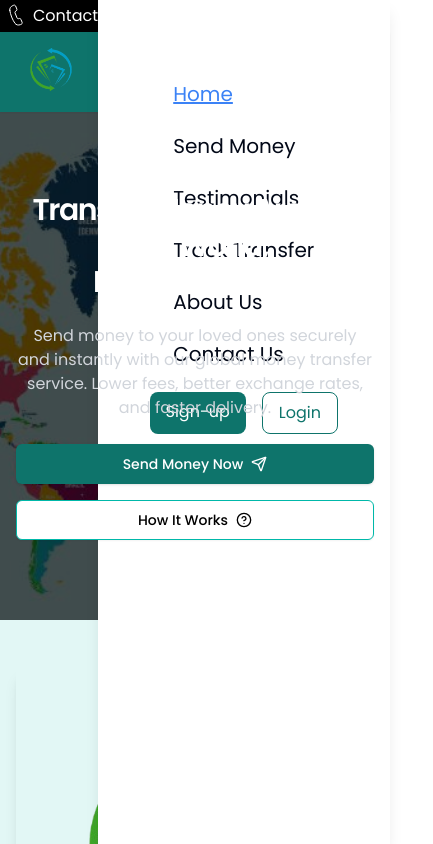
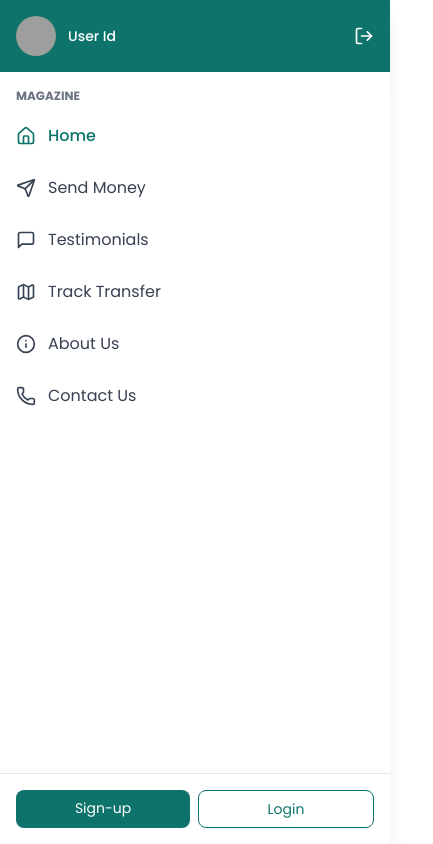
Before and after one commit to Raajkumarrai/SendMoney_Mobile, a React (Vite) app: page /home in a window 390 px wide. Both pictures are taken after a click on the button 359 px from the left and 72 px from the top of the page. Shown: the top 844 px of the page, 433 px wide, since content can reach past the window. Built offline with nearby package versions, Linux system fonts and the light colour scheme; grey boxes are pictures that could not be loaded.

Commit message:
navigation fixed mobile and desktop

```diff
--- a/package.json
+++ b/package.json
@@ -10,6 +10,7 @@
     "preview": "vite preview --host"
   },
   "dependencies": {
+    "@radix-ui/react-avatar": "^1.1.3",
     "@radix-ui/react-checkbox": "^1.1.4",
     "@radix-ui/react-dialog": "^1.1.6",
     "@radix-ui/react-label": "^2.1.2",
--- /dev/null
+++ b/src/components/ui/avatar.tsx
@@ -0,0 +1,48 @@
+import * as React from "react"
+import * as AvatarPrimitive from "@radix-ui/react-avatar"
+
+import { cn } from "@/lib/utils"
+
+const Avatar = React.forwardRef<
+  React.ElementRef<typeof AvatarPrimitive.Root>,
+  React.ComponentPropsWithoutRef<typeof AvatarPrimitive.Root>
+>(({ className, ...props }, ref) => (
+  <AvatarPrimitive.Root
+    ref={ref}
+    className={cn(
+      "relative flex h-10 w-10 shrink-0 overflow-hidden rounded-full",
+      className
+    )}
+    {...props}
+  />
+))
+Avatar.displayName = AvatarPrimitive.Root.displayName
+
+const AvatarImage = React.forwardRef<
+  React.ElementRef<typeof AvatarPrimitive.Image>,
+  React.ComponentPropsWithoutRef<typeof AvatarPrimitive.Image>
+>(({ className, ...props }, ref) => (
+  <AvatarPrimitive.Image
+    ref={ref}
+    className={cn("aspect-square h-full w-full", className)}
+    {...props}
+  />
+))
+AvatarImage.displayName = AvatarPrimitive.Image.displayName
+
+const AvatarFallback = React.forwardRef<
+  React.ElementRef<typeof AvatarPrimitive.Fallback>,
+  React.ComponentPropsWithoutRef<typeof AvatarPrimitive.Fallback>
+>(({ className, ...props }, ref) => (
+  <AvatarPrimitive.Fallback
+    ref={ref}
+    className={cn(
+      "flex h-full w-full items-center justify-center rounded-full bg-muted",
+      className
+    )}
+    {...props}
+  />
+))
+AvatarFallback.displayName = AvatarPrimitive.Fallback.displayName
+
+export { Avatar, AvatarImage, AvatarFallback }
--- a/src/pages/about/Form.tsx
+++ b/src/pages/about/Form.tsx
@@ -16,7 +16,10 @@ export default function Form() {
             transfers, making it easier, faster, and more secure than ever
             before.
           </p>
-          <Button size="lg" className="mb-12">
+          <Button
+            size="lg"
+            className="mb-12 border border-[#0e746b] text-gray-100 bg-[#0e746b] hover:bg-white hover:text-[#0e746b] duration-300"
+          >
             Learn More
           </Button>
         </div>
@@ -25,13 +28,13 @@ export default function Form() {
       {/* Values Section */}
       <section className="py-12 md:py-20">
         <div className="container px-4 mx-auto">
-          <h2 className="text-3xl font-bold text-center mb-12">
+          <h2 className="text-3xl font-semibold text-center mb-12">
             Our Core Values
           </h2>
-          <div className="grid md:grid-cols-2 lg:grid-cols-4 gap-6">
+          <div className="grid md:grid-cols-2 lg:grid-cols-4 gap-6 ">
             {[
               {
-                icon: <Target className="h-8 w-8" />,
+                icon: <Target className="h-8 w-8 " />,
                 title: "Mission Driven",
                 description:
                   "Committed to financial inclusion and accessibility for all",
@@ -55,10 +58,12 @@ export default function Form() {
             ].map((value, index) => (
               <Card key={index} className="text-center bg-[#e2f7f5]">
                 <CardContent className="pt-6">
-                  <div className="rounded-full bg-primary/10 p-3 inline-block mb-4 bg-white">
+                  <div className="rounded-full bg-primary/10 p-3 inline-block mb-4 bg-white text-[#0e746b]">
                     {value.icon}
                   </div>
-                  <h3 className="font-semibold text-xl mb-2">{value.title}</h3>
+                  <h3 className="font-semibold text-xl mb-2 text-[#0e746b]">
+                    {value.title}
+                  </h3>
                   <p className="text-muted-foreground">{value.description}</p>
                 </CardContent>
               </Card>
@@ -77,7 +82,7 @@ export default function Form() {
               { number: "99.9%", label: "Success Rate" },
             ].map((stat, index) => (
               <div key={index}>
-                <div className="text-4xl font-bold text-primary mb-2">
+                <div className="text-4xl font-semibold text-primary mb-2">
                   {stat.number}
                 </div>
                 <div className="text-muted-foreground">{stat.label}</div>
@@ -86,37 +91,6 @@ export default function Form() {
           </div>
         </div>
       </section>
-
-      {/* Story Section */}
-      {/* <section className="py-12 md:py-20">
-        <div className="container px-4 mx-auto">
-          <div className="grid md:grid-cols-2  items-center">
-            <div>
-              <h2 className="text-3xl font-bold mb-6">Our Story</h2>
-              <div className="space-y-4">
-                <p>
-                  Founded in 2020, our journey began with a simple mission: to
-                  make financial services accessible to everyone. What started
-                  as a small startup has grown into a global platform serving
-                  millions.
-                </p>
-                <p>
-                  We've built our reputation on trust, security, and innovation.
-                  Our team of experts works tirelessly to develop cutting-edge
-                  solutions that make money transfers as simple as sending a
-                  text message.
-                </p>
-                <p>
-                  Today, we're proud to be one of the leading financial
-                  technology companies, but we're even more excited about what
-                  the future holds. We continue to innovate and expand our
-                  services to meet the evolving needs of our global community.
-                </p>
-              </div>
-            </div>
-          </div>
-        </div>
-      </section> */}
 
       {/* Contact Section */}
       <section className="py-12 md:py-20">
@@ -130,7 +104,7 @@ export default function Form() {
             <div className="space-y-4">
               <div className="flex items-center justify-center gap-2">
                 <Phone className="h-5 w-5 text-primary" />
-                <span>+977 </span>
+                <span>+977 9800000000 </span>
               </div>
               <div className="flex items-center justify-center gap-2">
                 <Mail className="h-5 w-5 text-primary" />
--- a/src/pages/contact/Form.tsx
+++ b/src/pages/contact/Form.tsx
@@ -84,7 +84,7 @@ const ContactPage = () => {
           <div className="bg-white rounded-xl shadow-md overflow-hidden h-full">
             <div className="p-6 border-b">
               <div className="flex items-center gap-3 mb-4">
-                <Building className="h-6 w-6 text-[#43caca]" />
+                <Building className="h-6 w-6 text-[#0e746b]" />
                 <h2 className="text-2xl font-bold">Our Office</h2>
               </div>
               <p className="text-gray-600">
@@ -109,7 +109,7 @@ const ContactPage = () => {
           <div className="bg-white rounded-xl shadow-md overflow-hidden">
             <div className="p-6 border-b">
               <div className="flex items-center gap-3 mb-4">
-                <Send className="h-6 w-6 text-[#43caca]" />
+                <Send className="h-6 w-6 text-[#0e746b]" />
                 <h2 className="text-2xl font-bold">Send a Message</h2>
               </div>
               <p className="text-gray-600">
@@ -207,10 +207,10 @@ const ContactPage = () => {
 
                 <Button
                   type="submit"
-                  className="w-full bg-[#7ef1f1] text-gray-900 hover:bg-[#43caca] transition-colors"
+                  className="w-full border border-[#0e746b] bg-[#0e746b] text-gray-100 hover:bg-white hover:text-[#0e746b] duration-300"
                 >
+                  Send Message
                   <Send className="h-4 w-4 mr-2" />
-                  Send Message
                 </Button>
 
                 {showAlert && (
@@ -232,9 +232,11 @@ const ContactPage = () => {
       {/* FAQ Section */}
       <div className="max-w-4xl mx-auto px-4 py-16">
         <div className="text-center mb-12">
-          <h2 className="text-3xl font-bold mb-4">
-            Frequently Asked Questions
-          </h2>
+          <div className="flex justify-center items-center gap-3">
+            <h2 className="text-3xl font-bold mb-4">
+              Frequently Asked Questions ?
+            </h2>
+          </div>
           <p className="text-gray-600">
             Find quick answers to common questions about our services and
             support.
--- a/src/pages/home/HomePage.tsx
+++ b/src/pages/home/HomePage.tsx
@@ -11,6 +11,7 @@ import {
   Globe,
   Send,
   HelpCircle,
+  CircleUserRound,
 } from "lucide-react";
 import { useRef } from "react";
 import { useNavigate } from "react-router-dom";
@@ -27,7 +28,7 @@ export default function HomePage() {
   };
 
   return (
-    <div className="min-h-screen bg-[#E6FFFC]">
+    <div className="min-h-screen overflow-hidden bg-[#E6FFFC]">
       {/* Hero Section with Background Image */}
       <section className="relative px-4 py-20 text-center md:py-32 overflow-hidden">
         <div className="absolute bg-black inset-0 z-0">
@@ -37,7 +38,7 @@ export default function HomePage() {
             className="w-full h-full object-cover opacity-[0.3]"
           />
         </div>
-        <div className="relative z-50 max-w-3xl mx-auto space-y-6">
+        <div className="relative max-w-3xl mx-auto space-y-6">
           <h1 className="text-3xl font-semibold max-w-[700px] text-center mx-auto tracking-tighter text-white sm:text-4xl md:text-5xl">
             Transfer Money Around The World,
             <br />
@@ -105,6 +106,7 @@ export default function HomePage() {
                 onClick={sendMoney}
               >
                 Send Money Now
+                <Send className="h-4 w-4 mr-2" />
               </Button>
             </div>
             <div className="order-1 md:order-2 flex justify-center">
@@ -168,7 +170,7 @@ export default function HomePage() {
                 onClick={sendMoney}
                 className="bg-[#0e746b] hover:bg-[#3b9292] text-white duration-300 transition"
               >
-                Start Your Transfer
+                Start Your Transfer <Send className="h-4 w-4 mr-2" />
               </Button>
             </div>
           </div>
@@ -434,18 +436,18 @@ export default function HomePage() {
           <div className="flex flex-col sm:flex-row gap-4 justify-center pt-4">
             <Button
               onClick={sendMoney}
-              className="bg-white text-[#00B8A9] hover:bg-[#0e746b] hover:text-white transition duration-500"
+              className="text-white hover:text-[#00B8A9] bg-[#0e746b] hover:bg-white border border-[#0e746b] transition duration-500"
               size="lg"
             >
-              Send Money Now
+              Send Money Now <Send className="h-4 w-4 mr-2" />
             </Button>
             <Button
               onClick={() => navigate("/signup")}
               variant="outline"
-              className="border-white text-slate-600 hover:bg-[#0e746b] hover:text-white transition duration-500"
+              className="border-white items-center text-slate-600 hover:bg-[#0e746b] hover:text-white transition duration-500"
               size="lg"
             >
-              Create Account
+              Create Account <CircleUserRound />
             </Button>
           </div>
         </div>
--- a/src/pages/nav/TopBarNav.tsx
+++ b/src/pages/nav/TopBarNav.tsx
@@ -1,36 +1,75 @@
-import { useState } from "react";
+import { useState, useEffect } from "react";
 import { Link, useLocation } from "react-router-dom";
-import { FaBars, FaTimes } from "react-icons/fa";
 import { motion, AnimatePresence } from "framer-motion";
+import {
+  Menu,
+  Home,
+  Send,
+  MessageSquare,
+  Map,
+  Info,
+  Phone,
+  LogOut,
+} from "lucide-react";
+import { Avatar, AvatarFallback, AvatarImage } from "@/components/ui/avatar";
 
 const TopBarNav = () => {
   const [isOpen, setIsOpen] = useState(false);
   const location = useLocation();
 
+  useEffect(() => {
+    // Prevent scrolling when the mobile menu is open
+    if (isOpen) {
+      document.body.style.overflow = "hidden";
+    } else {
+      document.body.style.overflow = "auto";
+    }
+    return () => {
+      document.body.style.overflow = "auto";
+    };
+  }, [isOpen]);
+
   const navLinks = [
-    { path: "/home", label: "Home" },
-    { path: "/sendMoney", label: "Send Money" },
-    { path: "/testimonials", label: "Testimonials" },
-    { path: "/track", label: "Track Transfer" },
-    { path: "/about", label: "About Us" },
-    { path: "/contact", label: "Contact Us" },
+    { path: "/home", label: "Home", icon: <Home className="h-5 w-5" /> },
+    {
+      path: "/sendMoney",
+      label: "Send Money",
+      icon: <Send className="h-5 w-5" />,
+    },
+    {
+      path: "/testimonials",
+      label: "Testimonials",
+      icon: <MessageSquare className="h-5 w-5" />,
+    },
+    {
+      path: "/track",
+      label: "Track Transfer",
+      icon: <Map className="h-5 w-5" />,
+    },
+    { path: "/about", label: "About Us", icon: <Info className="h-5 w-5" /> },
+    {
+      path: "/contact",
+      label: "Contact Us",
+      icon: <Phone className="h-5 w-5" />,
+    },
   ];
 
   return (
-    <nav className="flex justify-between items-center w-full p-4 h-20 sticky top-0 z-50 shadow-sm bg-[#0e746b]">
-      {/* Logo */}
-      <div className="h-[70px] w-[70px] rounded-full">
+    <nav className="flex justify-between items-center p-4 h-16 sticky top-0 z-50 shadow-sm bg-[#0e746b] overflow-hidden">
+      <div className="h-[50px] w-[50px] md:h-[60px] md:w-[60px] rounded-full">
         <img src="../logo.png" alt="Send Money" className="h-full w-full" />
       </div>
 
       {/* Desktop Navigation */}
-      <ul className="hidden md:flex space-x-10 text-lg">
+      <ul className="hidden md:flex space-x-2 md:space-x-1 lg:space-x-7 text-sm md:text-sm lg:text-lg whitespace-nowrap">
         {navLinks.map(({ path, label }) => (
           <li key={path}>
             <Link
               to={path}
-              className={`transition duration-300 px-3 py-1 text-white ${
-                location.pathname === path ? "underline" : "hover:text-black"
+              className={`transition duration-300 px-2 md:px-1 py-1 text-white ${
+                location.pathname === path
+                  ? "underline"
+                  : "hover:text-black duration-500"
               }`}
             >
               {label}
@@ -40,76 +79,92 @@ const TopBarNav = () => {
       </ul>
 
       {/* Desktop Login/Signup */}
-      <div className="hidden md:flex gap-5">
+      <div className="hidden md:flex gap-3 lg:gap-5">
         <Link
           to="/signup"
-          className="text-white hover:bg-white hover:text-[#0e746b] rounded-lg px-2 py-1 duration-300"
+          className="text-white hover:bg-white hover:text-[#0e746b] rounded-lg px-2 py-1 duration-300 text-sm lg:text-base"
         >
           Sign-up
         </Link>
         <Link
-          to="/login"
-          className="text-[#0e746b] bg-white px-2 py-1 rounded-lg hover:bg-[#0e746b] hover:text-white duration-300"
+          to="/"
+          className="text-[#0e746b] bg-white px-2 py-1 rounded-lg hover:bg-[#0e746b] hover:text-white duration-300 text-sm lg:text-base"
         >
           Login
         </Link>
       </div>
 
       {/* Mobile Menu Button */}
-      <motion.button
+      <button
         onClick={() => setIsOpen(!isOpen)}
-        className="md:hidden text-xl"
-        animate={{ rotate: isOpen ? 180 : 0 }}
-        transition={{ duration: 0.3 }}
+        className="md:hidden text-white"
       >
-        {isOpen ? (
-          <FaTimes className="text-3xl" />
-        ) : (
-          <FaBars className="text-3xl" />
-        )}
-      </motion.button>
+        <Menu className="h-6 w-6" />
+      </button>
 
-      {/* Mobile Navigation */}
+      {/* Mobile Navigation - Sidebar */}
       <AnimatePresence>
         {isOpen && (
           <motion.div
-            initial={{ opacity: 0, x: 100 }}
-            animate={{ opacity: 1, x: 0 }}
-            exit={{ opacity: 0, x: 100 }}
-            transition={{ duration: 0.3 }}
-            className="fixed top-0 right-0 w-3/4 h-screen bg-white shadow-lg flex flex-col items-center pt-20 space-y-6 z-[999999999999999999909999999999999999999999999]"
+            initial={{ x: "100%" }}
+            animate={{ x: 0 }}
+            exit={{ x: "100%" }}
+            transition={{ duration: 0.3, ease: "easeInOut" }}
+            className="fixed top-0 right-0 w-screen h-screen bg-white shadow-lg flex flex-col z-50"
           >
-            <ul className="text-lg space-y-6">
-              {navLinks.map(({ path, label }) => (
-                <li key={path} className="text-xl">
+            {/* Header with User Info */}
+            <div className="bg-[#0e746b] p-4 flex items-center justify-between">
+              <div className="flex items-center gap-3">
+                <Avatar>
+                  <AvatarImage src="/placeholder-user.jpg" />
+                  <AvatarFallback>ID</AvatarFallback>
+                </Avatar>
+                <span className="font-medium text-sm text-white">User Id</span>
+              </div>
+              <button onClick={() => setIsOpen(false)} className="text-white">
+                <LogOut className="h-5 w-5" />
+              </button>
+            </div>
+
+            {/* Menu Items */}
+            <div className="flex-1 overflow-y-auto py-2">
+              <div className="px-4 py-2 uppercase text-xs font-bold text-gray-500">
+                MAGAZINE
+              </div>
+
+              <ul className="space-y-1">
+                {navLinks.map(({ path, label, icon }) => (
+                  <li key={path}>
                     <Link
                       to={path}
                       onClick={() => setIsOpen(false)}
-                    className={`transition duration-300 px-3 py-1 ${
+                      className={`flex items-center px-4 py-3 hover:bg-gray-100 ${
                         location.pathname === path
-                        ? "text-blue-500 underline"
-                        : ""
+                          ? "text-[#0e746b] font-medium"
+                          : "text-gray-700"
                       }`}
                     >
-                    {label}
+                      <span className="w-8">{icon}</span>
+                      <span>{label}</span>
                     </Link>
                   </li>
                 ))}
               </ul>
+            </div>
 
-            {/* Mobile Login/Signup in flex (same line) */}
-            <div className="flex gap-4 mt-6">
+            {/* Login/Signup Buttons */}
+            <div className="p-4 border-t flex gap-2">
               <Link
                 to="/signup"
                 onClick={() => setIsOpen(false)}
-                className="text-white bg-[#0e746b] px-4 py-2 rounded-lg hover:bg-[#199a8c] duration-300"
+                className="flex-1 text-center text-white bg-[#0e746b] px-3 py-2 rounded-lg hover:bg-[#199a8c] duration-300 text-sm"
               >
                 Sign-up
               </Link>
               <Link
-                to="/login"
+                to="/"
                 onClick={() => setIsOpen(false)}
-                className="text-[#0e746b] bg-white border border-[#0e746b] px-4 py-2 rounded-lg hover:bg-[#0e746b] hover:text-white duration-300"
+                className="flex-1 text-center text-[#0e746b] bg-white border border-[#0e746b] px-3 py-2 rounded-lg hover:bg-[#0e746b] hover:text-white duration-300 text-sm"
               >
                 Login
               </Link>
@@ -117,6 +172,20 @@ const TopBarNav = () => {
           </motion.div>
         )}
       </AnimatePresence>
+
+      {/* Overlay when mobile menu is open */}
+      <AnimatePresence>
+        {isOpen && (
+          <motion.div
+            initial={{ opacity: 0 }}
+            animate={{ opacity: 0.5 }}
+            exit={{ opacity: 0 }}
+            transition={{ duration: 0.3 }}
+            className="fixed inset-0 bg-black z-40"
+            onClick={() => setIsOpen(false)}
+          />
+        )}
+      </AnimatePresence>
     </nav>
   );
 };
--- a/src/pages/nav/TopNav.tsx
+++ b/src/pages/nav/TopNav.tsx
@@ -7,7 +7,7 @@ const TopNav = () => {
   };
   return (
     <div>
-      <div className="h-auto w-full bg-black text-white font-normal p-1 flex justify-between font-arial ">
+      <div className="h-auto w-full bg-black text-white text-sm p-1 flex justify-between ">
         <div className="flex gap-1">
           <svg
             width="25"
--- a/src/pages/testimonials/Form.tsx
+++ b/src/pages/testimonials/Form.tsx
@@ -46,7 +46,7 @@ export default function Form() {
 
   return (
     <div>
-      <main className="container min-h-screen mx-auto px-7 py-8 bg-[#e2f7f5]">
+      <main className="w-full min-h-screen px-7 py-8 bg-[#e2f7f5]">
         <h1 className="text-3xl font-bold text-center mb-10">
           Client Testimonials
         </h1>
```
Also changed, not shown: 1 other file (tests, documents, lock files or other folders). Lines whose indentation alone changed are shown as unchanged.
